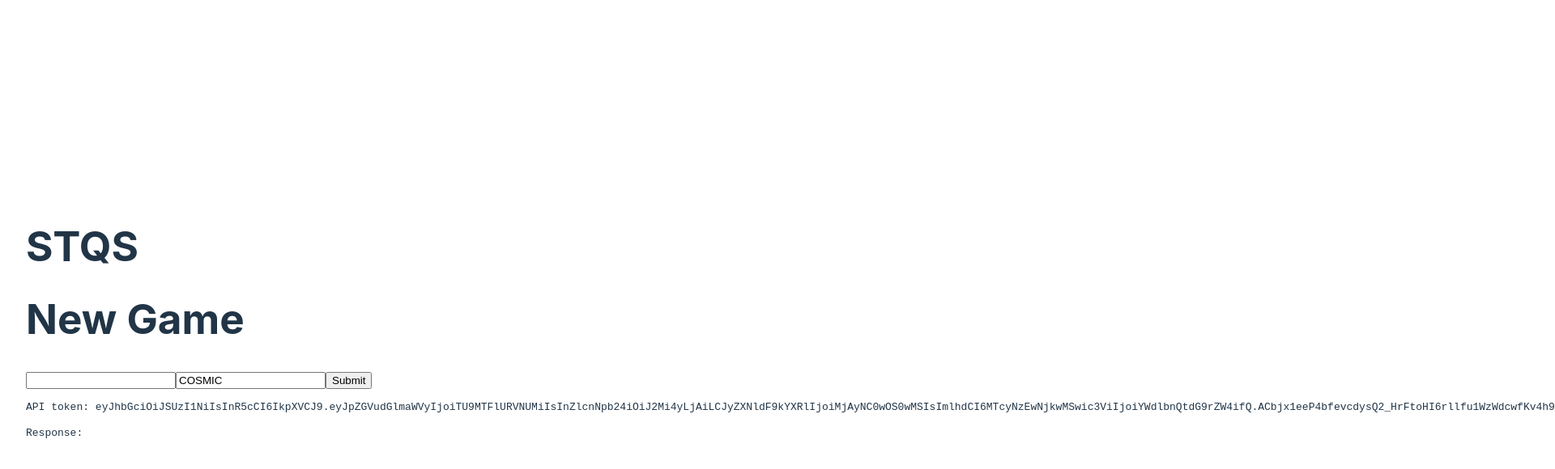
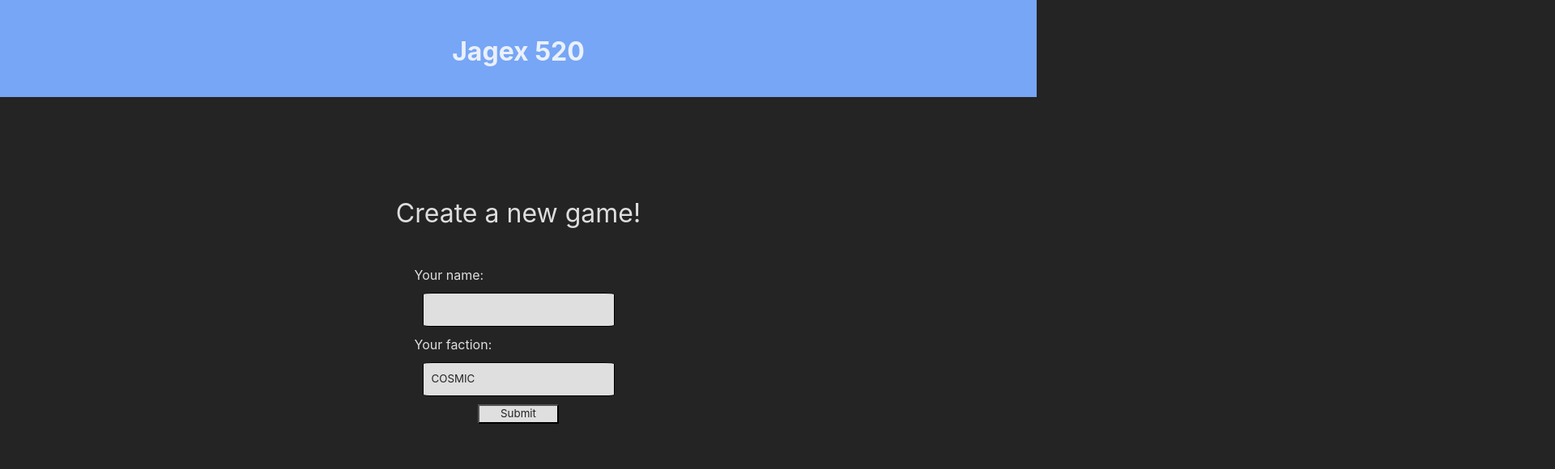
Before and after one commit to msalehprofile/jagex-tech-task, a React (Vite) app: page / in a window 1280 px wide. Shown: the top 580 px of the page at 81% size, 1920 px wide, since content can reach past the window. Built offline with nearby package versions, Linux system fonts and the light colour scheme; no server answers.

Commit message:
Styling New game page and added navigation, so when a user successfully creates a new account, you are taken to the contract page, if a user uses a name that is already in the database, the error message is shown

```diff
--- a/src/App.css
+++ /dev/null
@@ -1,10 +0,0 @@
-#root {
-  max-width: 1280px;
-  margin: 0 auto;
-  padding: 2rem;
-}
-
-blockquote {
-  background-color: aquamarine;
-  font-weight: 600;
-}
--- /dev/null
+++ b/src/App.scss
@@ -0,0 +1,53 @@
+@use 'src/Variables.scss' as *;
+
+* {
+  margin: 0;
+  padding: 0;
+  box-shadow: 0;
+  font-family: Inter, system-ui, Avenir, Helvetica, Arial, sans-serif;
+  line-height: 1.5;
+  font-weight: 400;
+
+  color-scheme: light dark;
+  color: $white-color;
+  background-color: $light-black-color;
+
+  font-synthesis: none;
+  text-rendering: optimizeLegibility;
+  -webkit-font-smoothing: antialiased;
+  -moz-osx-font-smoothing: grayscale;
+  -webkit-text-size-adjust: 100%;
+}
+
+button {
+  border-radius: 8px;
+  border: 1px solid transparent;
+  padding: 0.6em 1.2em;
+  font-size: 1em;
+  font-weight: 500;
+  font-family: inherit;
+  background-color: $white-color;
+  cursor: pointer;
+  transition: border-color 0.25s;
+}
+button:hover {
+  border-color: #646cff;
+}
+button:focus,
+button:focus-visible {
+  outline: 4px auto -webkit-focus-ring-color;
+}
+
+.game-name {
+  background-color: $logo-color;
+  width: 100%;
+  text-align: center;
+  padding-top: 5vh;
+  height: 10vh;
+  font-weight: bolder;
+}
+
+//   blockquote {
+//     background-color: aquamarine;
+//     font-weight: 600;
+//   }
--- a/src/App.tsx
+++ b/src/App.tsx
@@ -1,5 +1,6 @@
+import { B } from "vitest/dist/types-ad1c3f45.js";
 import AcceptContract from "./AcceptContract/AcceptContract";
-import "./App.css";
+import "./App.scss";
 import BuyAShip from "./BuyAShip/BuyAShip";
 import {
   AgentAndShipDetails,
@@ -7,25 +8,35 @@ import {
   AgentDetails,
   AgentWaypointLocation,
   AvailableShips,
+  Response,
   ShipyardLocations,
 } from "./DataTypes/DataTypes";
 import NewGame from "./NewGame/NewGame";
 import { FormEvent, useEffect, useState } from "react";
-import { Route, Routes } from "react-router-dom";
+import { Route, Routes, useNavigate } from "react-router-dom";
 
 function App() {
-  const [token, setToken] = useState<string>( "eyJhbGciOiJSUzI1NiIsInR5cCI6IkpXVCJ9.eyJpZGVudGlmaWVyIjoiTU9MTFlURVNUMiIsInZlcnNpb24iOiJ2Mi4yLjAiLCJyZXNldF9kYXRlIjoiMjAyNC0wOS0wMSIsImlhdCI6MTcyNzEwNjkwMSwic3ViIjoiYWdlbnQtdG9rZW4ifQ.ACbjx1eeP4bfevcdysQ2_HrFtoHI6rllfu1WzWdcwfKv4h9r9-JkpqeAlDWdoxQkM557TkUAUWnWL8JnOOjA5MscBj5OUhUfNpxm78kmSzPlK5_AzN8bWplje2ImzmoGqXK7NUZFCSgzSv8dz9I__NpVDCQtOKw7UeV1-Dt2P_whzJk8RWDufyXIglZthAXAxByI9jlSmliEzUuSWvGJnc0lrHvzhi4XPwdKEfw2ure8xrRyCpt-728lDB5mr2ovymr_EmD3aYfn-NfADkTsXULfzmnrWdbT_D-XKdwgSY3QcCBZXmuM-Vx6mvq6QfbSeEA2p5wfry-h7VMfJZsJiQ" );
-  const [resp, setResp] = useState("");
+  const [token, setToken] = useState<string>(
+    "eyJhbGciOiJSUzI1NiIsInR5cCI6IkpXVCJ9.eyJpZGVudGlmaWVyIjoiR0FNRUFDQ09VTlQiLCJ2ZXJzaW9uIjoidjIuMi4wIiwicmVzZXRfZGF0ZSI6IjIwMjQtMDktMDEiLCJpYXQiOjE3MjcxMDkwNTQsInN1YiI6ImFnZW50LXRva2VuIn0.naQVVUvVLf5JzcOHFa6JojAUimB5x0edyDnf2MhV5bp5fr5NIenA1uUAyTJFXmOzET53nf4ZFqH6WsuTm0Ob-OVo_pXMG7bvu_tglsUSUe2TBLVIO0r8c2tHQW3xagKaJVCaRwiYOqP465F2d_CLvVE5wof5EPLkEofgNgUlvBCZOPvHinsrDjAm1TLPfNxI4bT3NMnTwXNWrs4KWb9kYsGN-86RJK_ZF0Yu7-rCC9OTNqDxUesU00dXgn-WILK3jcWJOlo73u1p1TbeM_DSxgWfSyvOPRRzSYrVgdkvNpHx9CXILoXq77r8xc3hOzZobV122d_WACfufsyo4dxlSw"
+  );
+  const [resp, setResp] = useState<string>("");
+  // const [errResp, setErrResp] = useState<Response>();
   const [form, setForm] = useState({ symbol: "", faction: "COSMIC" });
   const [agentDetails, setAgentDetails] = useState<AgentDetails>();
   const [startingWaypoint, setStartingWaypoint] =
     useState<AgentWaypointLocation>();
   const [agentContract, setAgentContract] = useState<AgentContract>();
-  const [ system, setSystem] = useState<string>()
-  const [ shipYardLocations, setShipYardLocations] =  useState<ShipyardLocations[]>()
-  const [availableShipsToBuy, setAvailableShipsToBuy] = useState<AvailableShips>()
-  const [chosenShipYaardLocation, setChosenShipYaardLocation] = useState<AvailableShips>()
-  const [agentAndShipDetails, setAgentAndShipDetails] = useState<AgentAndShipDetails>()
+  const [system, setSystem] = useState<string>();
+  const [shipYardLocations, setShipYardLocations] =
+    useState<ShipyardLocations[]>();
+  const [availableShipsToBuy, setAvailableShipsToBuy] =
+    useState<AvailableShips>();
+  const [chosenShipYaardLocation, setChosenShipYaardLocation] =
+    useState<AvailableShips>();
+  const [agentAndShipDetails, setAgentAndShipDetails] =
+    useState<AgentAndShipDetails>();
+  const [signUpError, setSignUpError] = useState<boolean>(false);
+  const navigate = useNavigate();
 
   // Creating user and setting contract
   const registerAgent = async () => {
@@ -42,11 +53,22 @@ function App() {
 
     const json = await resp.json();
 
+    console.log(json)
+
     if (resp.ok) {
+      console.log("success")
       setToken(json.data.token);
+      setSignUpError(false);
+      navigate('/acceptcontract')
+
+    } else {
+      const errorMessage = String(json.error.message)
+      setResp(errorMessage);
+      setSignUpError(true);
+      console.log(resp);
     }
 
-    setResp(JSON.stringify(json, null, 2));
+    console.log(resp);
   };
 
   const handleSetForm = (event: FormEvent<HTMLInputElement>, key: string) => {
@@ -74,7 +96,7 @@ function App() {
     if (agentDetails != undefined) {
       const splitHQ = agentDetails.headquarters.split("-");
       // const system = splitHQ[0] + "-" + splitHQ[1];
-      setSystem(splitHQ[0] + "-" + splitHQ[1])
+      setSystem(splitHQ[0] + "-" + splitHQ[1]);
 
       const resp = await fetch(
         `https://api.spacetraders.io/v2/systems/${system}/waypoints/${agentDetails.headquarters}`,
@@ -113,14 +135,17 @@ function App() {
 
   // Buying a ship
 
-  const findAShipyard = async() => {
-    console.log(system)
-    const resp = await fetch(`https://api.spacetraders.io/v2/systems/${system}/waypoints?traits=SHIPYARD`, {
-      headers: {
-        "Content-Type": "application/json",
-        Authorization: `Bearer ${token}`,
-      },
-    });
+  const findAShipyard = async () => {
+    console.log(system);
+    const resp = await fetch(
+      `https://api.spacetraders.io/v2/systems/${system}/waypoints?traits=SHIPYARD`,
+      {
+        headers: {
+          "Content-Type": "application/json",
+          Authorization: `Bearer ${token}`,
+        },
+      }
+    );
 
     const shipyardData = await resp.json();
     console.log("shipyard: ", shipyardData);
@@ -129,9 +154,9 @@ function App() {
       setShipYardLocations(shipyardData.data);
     }
     console.log("shipyard locations: ", shipYardLocations);
-  }
+  };
 
-  console.log(agentAndShipDetails)
+  console.log(agentAndShipDetails);
 
   useEffect(() => {
     getAgentDetails();
@@ -145,7 +170,7 @@ function App() {
 
   return (
     <>
-      <h1>STQS</h1>
+      <h1 className="game-name">Jagex 520</h1>
       <Routes>
         <Route
           path="/"
@@ -156,6 +181,7 @@ function App() {
               token={token}
               registerAgent={registerAgent}
               handleSetForm={handleSetForm}
+              signUpError={signUpError}
             />
           }
         />
@@ -169,7 +195,17 @@ function App() {
             />
           }
         />
-        <Route path="/buyaship" element={<BuyAShip setAgentAndShipDetails={setAgentAndShipDetails} token={token} system={system} shipYardLocations={shipYardLocations}/>} />
+        <Route
+          path="/buyaship"
+          element={
+            <BuyAShip
+              setAgentAndShipDetails={setAgentAndShipDetails}
+              token={token}
+              system={system}
+              shipYardLocations={shipYardLocations}
+            />
+          }
+        />
       </Routes>
     </>
   );
--- /dev/null
+++ b/src/NewGame/NewGame.scss
@@ -0,0 +1,34 @@
+@use 'src/Variables.scss' as *;
+
+.newGame {
+    display: flex;
+    flex-direction: column;
+    align-items: center;
+
+    &__title {
+        padding-top: 15vh;
+    }
+
+    &__inputs {
+        padding-top: 5vh;
+        &--entry {
+            padding: 10px;
+            margin: 10px;
+            border-radius: 5%;
+            color: $light-black-color;
+            background-color: $white-color;
+            border: 1px solid black;
+        }
+    }
+    &__button {
+        width: 100px;
+        background-color: $white-color;
+        color: $light-black-color;
+    }
+
+    &__error {
+        margin-top: 20px;
+        font-weight: bold;
+        color: $logo-color;
+    }
+}
--- a/src/NewGame/NewGame.tsx
+++ b/src/NewGame/NewGame.tsx
@@ -1,3 +1,4 @@
+import "./NewGame.scss";
 import { useState, FormEvent } from "react";
 import { NewGameForm } from "../DataTypes/DataTypes";
 
@@ -7,11 +8,12 @@ import { NewGameForm } from "../DataTypes/DataTypes";
  */
 
 type NewGameProps = {
-  resp: string;
+  resp: string | undefined;
   token: string;
   registerAgent: () => void;
   handleSetForm: (event: FormEvent<HTMLInputElement>, key: string) => void;
   form: NewGameForm;
+  signUpError: boolean
 };
 
 function NewGame({
@@ -19,25 +21,37 @@ function NewGame({
   resp,
   registerAgent,
   handleSetForm,
+  signUpError,
   form,
 }: NewGameProps) {
   return (
-    <>
-      <h1>New Game</h1>
+    <div className="newGame">
+      <h1 className="newGame__title">Create a new game!</h1>
+      <div className="newGame__inputs">
+        <p>Your name:</p>
         <input
+          className="newGame__inputs--entry"
           name="symbol"
           value={form.symbol}
           onChange={(event) => handleSetForm(event, "symbol")}
         />
+        <p>Your faction:</p>
         <input
+          className="newGame__inputs--entry"
           name="faction"
           value={form.faction}
           onChange={(event) => handleSetForm(event, "faction")}
         />
-      <input type="submit" onClick={registerAgent} />
-      <pre>API token: {token}</pre>
-      <pre>Response: {resp}</pre>
-    </>
+      </div>
+      <input
+        className="newGame__button"
+        type="submit"
+        onClick={registerAgent}
+      />
+      {/* <pre>API token: {token}</pre> */}
+      {signUpError && <p  className="newGame__error"> {resp}</p>}
+
+    </div>
   );
 }
 
--- a/src/ShipCard/ShipCard.tsx
+++ b/src/ShipCard/ShipCard.tsx
@@ -38,8 +38,9 @@ const ShipCard = ({ location, token, system, setAgentAndShipDetails }: ShipCardP
 
       if (resp.ok) {
         setAvailableShips(availableShipsData.data);
+        console.log("avail ships: ", availableShips?.shipTypes);
       }
-      console.log("avail ships: ", availableShips);
+      console.log("avail ships: ", availableShips?.shipTypes);
     }
   };
 
--- /dev/null
+++ b/src/Variables.scss
@@ -0,0 +1,3 @@
+$light-black-color: #242424;
+$white-color: #fcfcfcdd;
+$logo-color: #76a6f5;
--- a/src/index.css
+++ b/src/index.css
@@ -1,4 +1,4 @@
-:root {
+/* :root {
   font-family: Inter, system-ui, Avenir, Helvetica, Arial, sans-serif;
   line-height: 1.5;
   font-weight: 400;
@@ -36,24 +36,7 @@ h1 {
   line-height: 1.1;
 }
 
-button {
-  border-radius: 8px;
-  border: 1px solid transparent;
-  padding: 0.6em 1.2em;
-  font-size: 1em;
-  font-weight: 500;
-  font-family: inherit;
-  background-color: #1a1a1a;
-  cursor: pointer;
-  transition: border-color 0.25s;
-}
-button:hover {
-  border-color: #646cff;
-}
-button:focus,
-button:focus-visible {
-  outline: 4px auto -webkit-focus-ring-color;
-}
+
 
 @media (prefers-color-scheme: light) {
   :root {
@@ -66,4 +49,4 @@ button:focus-visible {
   button {
     background-color: #f9f9f9;
   }
-}
+} */
```
Also changed, not shown: src/DataTypes/DataTypes.ts (+10 -0 lines). Lines whose indentation alone changed are shown as unchanged.
